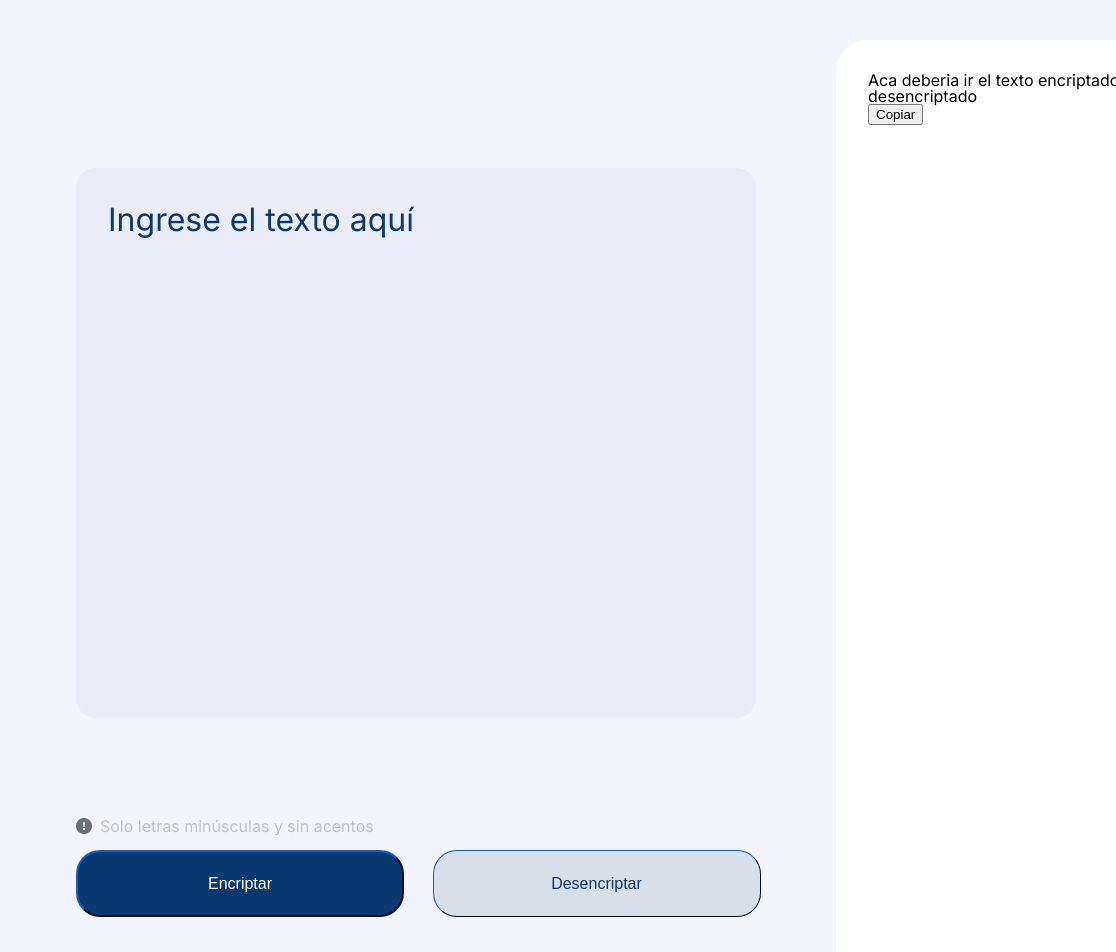
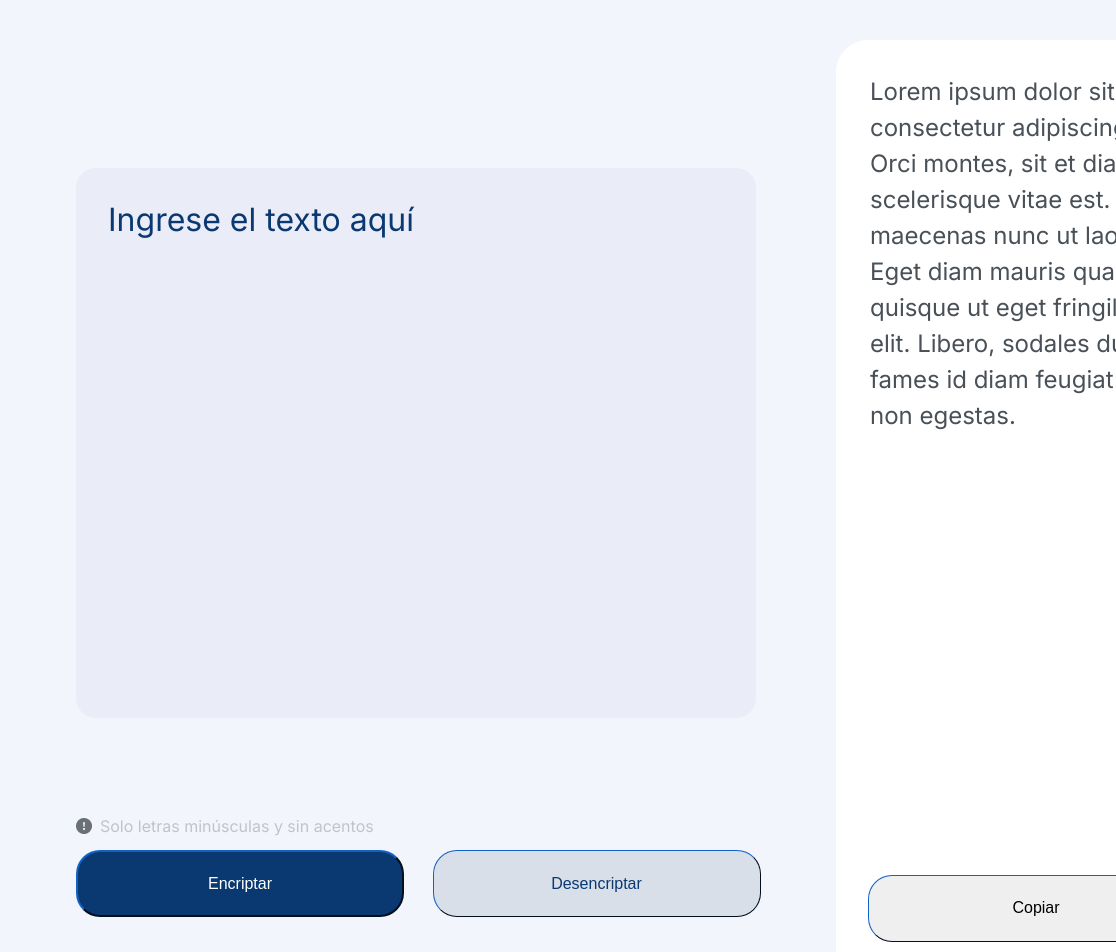
Before and after one commit to DMASSD/Javascript-Text-Encrypter, a plain HTML site: page index.html in a window 1280 px wide. Shown: the top 952 px of the page, 164-1280 px from the left. Drawn offline with Linux system fonts and the light colour scheme.

Commit message:
Result text and copy button style added, no JS

```diff
--- a/index.html
+++ b/index.html
@@ -26,7 +26,7 @@
 
                 <div class = "mainfuction">
 
-                    <div class = "textPart">
+                    <div class = "inputTextPart">
                         <textarea class="textInput" placeholder="Ingrese el texto aquí"></textarea>
                     </div>
 
@@ -64,13 +64,15 @@
 
                 </div>
 
-                <div class = "TextPart">
+                <div class = "outputTextPart">
 
-                    <div class = "TextText">
-                        <p>Aca deberia ir el texto encriptado o desencriptado</p>
+                    <div class = "textText">
+                        <textarea class = "resultText" readonly>Lorem ipsum dolor sit amet, consectetur adipiscing elit. Orci montes, sit et diam risus scelerisque vitae est. Tortor maecenas nunc ut laoreet. Eget diam mauris quam quisque ut eget fringilla sit elit. Libero, sodales duis fames id diam feugiat aliquet non egestas.</textarea>
                     </div>
 
-                    <button class = "copyText">Copiar</button>
+                    <div class = "buttonContainerOutput">
+                        <button class = "copyTextButton">Copiar</button>
+                    </div>
 
                 </div>
 
--- a/style_index.css
+++ b/style_index.css
@@ -19,7 +19,7 @@ main{
 
 }
 
-.textPart{
+.inputTextPart{
     width: 680px;
     height: 600px;
 
@@ -122,9 +122,58 @@ textarea::placeholder {
 
 }
 
+.outputTextPart{
+    height: 100%;
+    display: flex;
+    flex-direction: column;
+    box-sizing: border-box;
+}
+
+.textText{
+    height: 90%;
+}
+
+.textText textarea {
+    width: 100%;
+    height: 100%;
+
+}
+
+.resultText{
+    font-family: 'Inter', sans-serif;
+    background-color:transparent;
+    color: #495057;
+    font-size: 24px;
+    line-height: 36px;
+    border: none;
+    outline: none;
+    resize: none;
+    box-sizing: border-box;
+}
+
+.buttonContainerOutput{
+    height: 10%;
+    display: flex;
+    justify-content: center;
+    align-items: center;
+}
+
+.copyTextButton{
+    width: 336px;
+    height: 67px;
+    font-size: 16px;
+    border-width: 1px;
+    border-radius: 24px;
+    border-color: #0A3871;
+}
+
 /* ELIMINAR ESTO UNA VEZ SE TERMINEN  LAS PRUEBAS */
 
 .noTextText{
     margin-top: 32px;
 
 }
+
+/* .noTextPart{
+    display: none;
+} */
```
